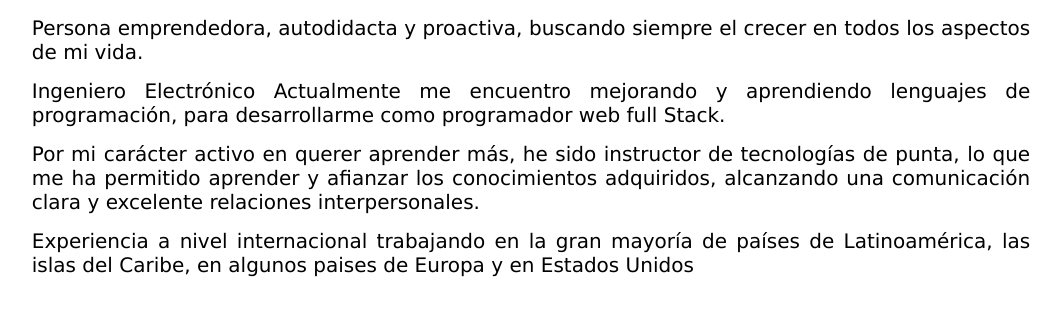
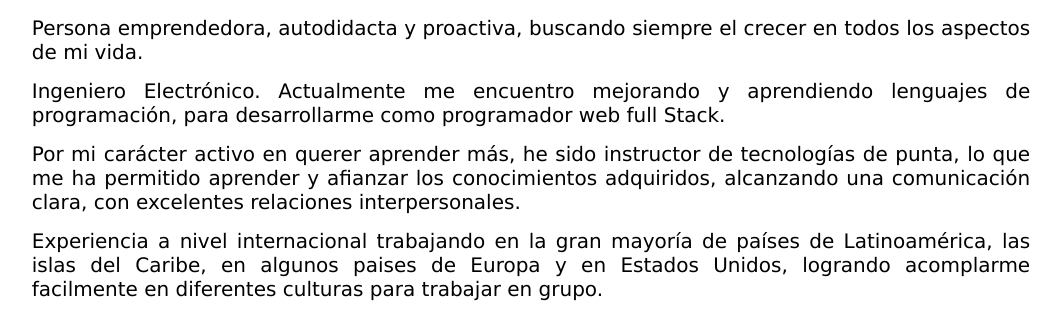
Before and after one commit to Gabego/GBG-portafolio, a plain HTML site: page index.html in a window 1280 px wide. Shown: the part 433-762 px from the top of the page, without its empty margins (109-1170 px from the left). Drawn offline with Linux system fonts and the light colour scheme.

Commit message:
Version 2.3.

```diff
--- a/index.html
+++ b/index.html
@@ -37,20 +37,21 @@
         crecer en todos los aspectos de mi vida.
       </div>
       <div class="about_info">
-        Ingeniero Electrónico Actualmente me encuentro mejorando y aprendiendo
+        Ingeniero Electrónico. Actualmente me encuentro mejorando y aprendiendo
         lenguajes de programación, para desarrollarme como programador web
         full Stack.
       </div>
       <div class="about_info">
         Por mi carácter activo en querer aprender más, he sido instructor de
         tecnologías de punta, lo que me ha permitido aprender y afianzar los
-        conocimientos adquiridos, alcanzando una comunicación clara y
-        excelente relaciones interpersonales.
+        conocimientos adquiridos, alcanzando una comunicación clara, con
+        excelentes relaciones interpersonales.
       </div>
       <div class="about_info">
         Experiencia a nivel internacional trabajando en la gran mayoría de
         países de Latinoamérica, las islas del Caribe, en algunos paises de
-        Europa y en Estados Unidos
+        Europa y en Estados Unidos, logrando acomplarme facilmente en diferentes
+         culturas para trabajar en grupo.
       </div>
     </div>
   </section>
```
